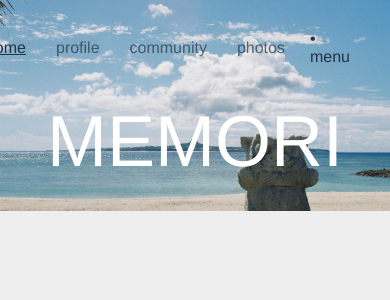
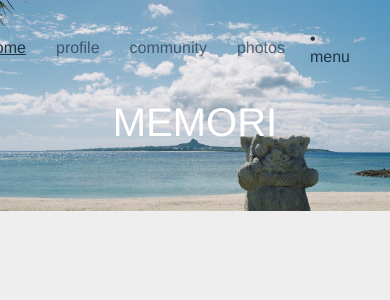
Before and after one commit to Vanyl/memori-front-end, a Vue app in the folder memori/: page / in a window 390 px wide. Shown: the top 300 px of the page. Built offline with nearby package versions, Linux system fonts and the light colour scheme.

Commit message:
css adjustement v1

```diff
--- a/memori/src/components/Banner.vue
+++ b/memori/src/components/Banner.vue
@@ -1,6 +1,5 @@
 <template>
   <div :class="['banner', { 'banner-small': isScrolled }]">
-    <div class="banner-background"></div>
     <div class="banner-text">{{ title }}</div>
   </div>
 </template>
@@ -20,11 +19,7 @@ export default {
     const isScrolled = ref(false);
 
     const handleScroll = () => {
-      if (window.scrollY > 100) { // Adjust the scroll value as needed
-        isScrolled.value = true;
-      } else {
-        isScrolled.value = false;
-      }
+      isScrolled.value = window.scrollY > 100;
     };
 
     onMounted(() => {
@@ -46,16 +41,16 @@ export default {
 .banner {
   position: fixed;
   width: 100%;
-  height: 50vh;
+  height: 60vh;
   text-align: center;
   top: 0;
+  z-index: 1;
+  color: white;
   transition: all 0.3s ease;
-  z-index: 1;
-  overflow: hidden;
-  color: white;
 }
 
-.banner-background {
+.banner::before {
+  content: '';
   position: absolute;
   top: 0;
   left: 0;
@@ -68,22 +63,20 @@ export default {
   transition: opacity 0.5s ease;
 }
 
-.banner-small .banner-background {
+.banner-small::before {
   opacity: 0;
 }
 
 .banner-text {
   position: relative;
   margin-top: 100px;
-  font-size: 72px;
-  transition: all 0.3s ease;
+  font-size: 5em;
+  transition: font-size 0.3s ease, margin-top 0.3s ease;
 }
 
 .banner-small .banner-text {
+  text-align: left;
   font-size: 24px;
-  top: 0;
-  left: 0;
-  text-align: left;
   margin-top: 25px;
   padding-left: 20px;
   color: #213547;
@@ -93,5 +86,9 @@ export default {
   .banner {
     height: 25vh;
   }
+
+  .banner-text {
+    font-size: 2.5rem;
+  }
 }
 </style>
```
